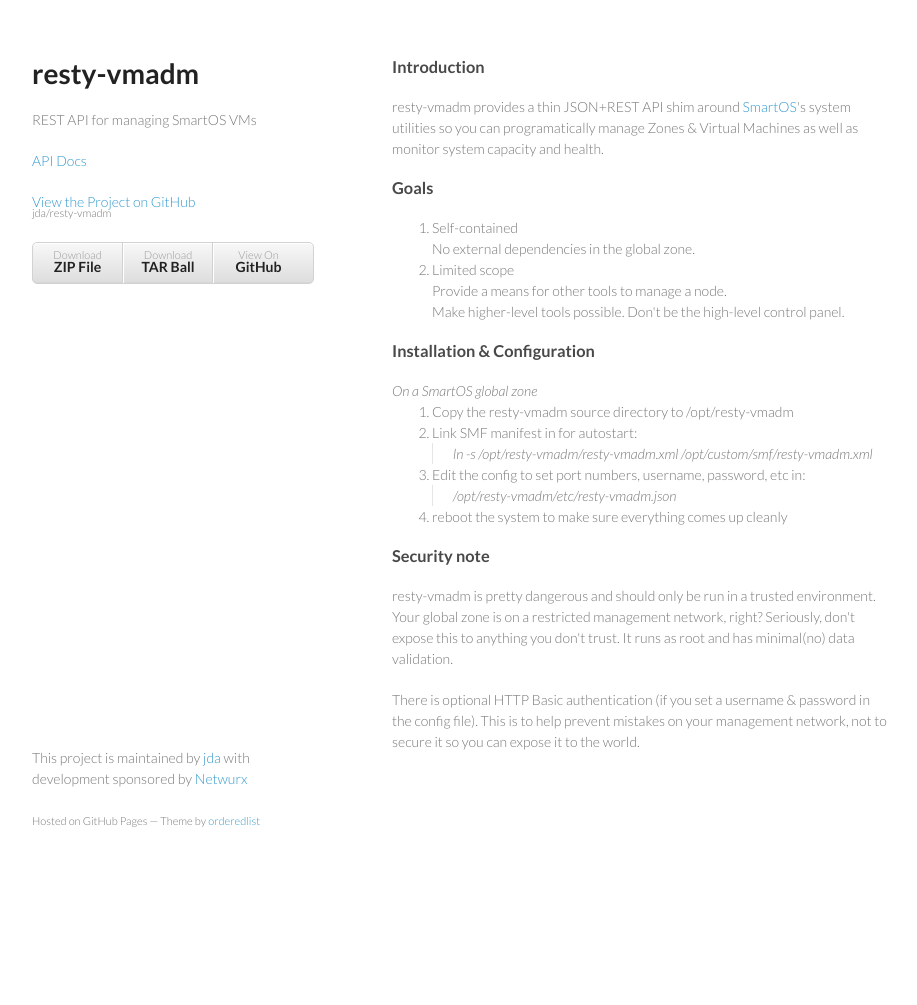
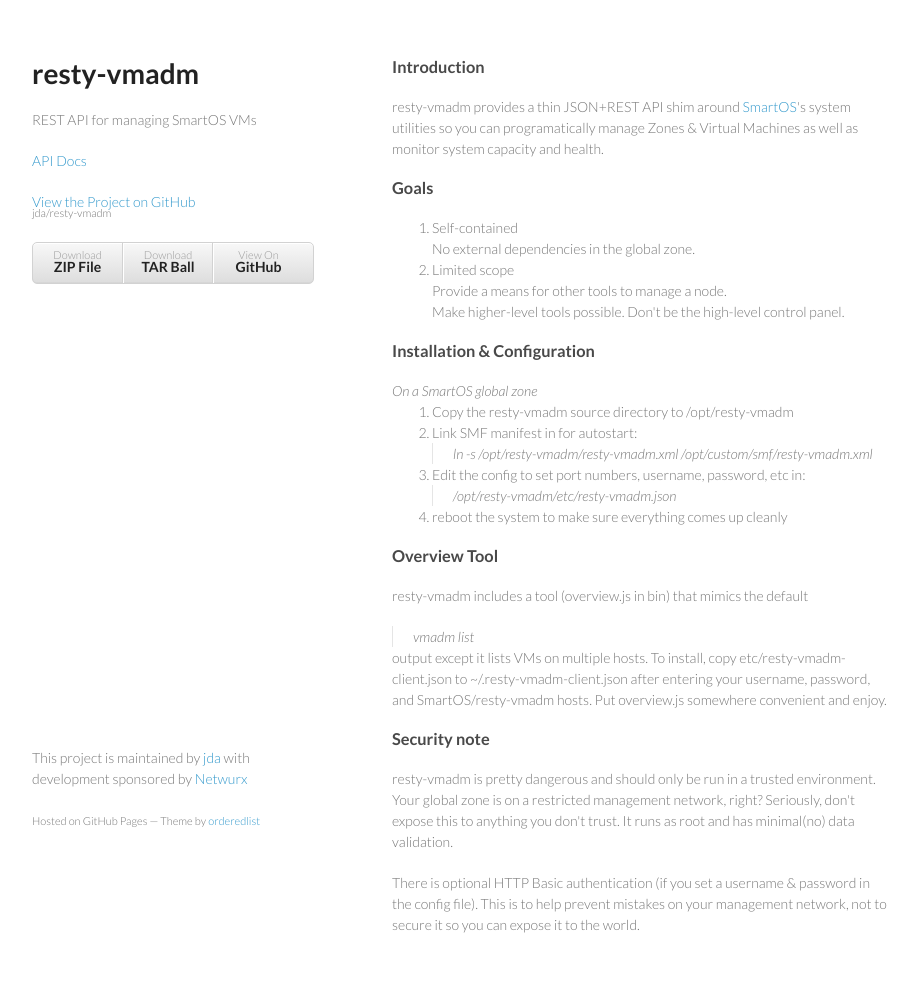
Before and after one commit to jda/resty-vmadm, a Jekyll site: the page index.html, which Jekyll copies as it is, in a window 1280 px wide. Shown: the whole page, without its empty margins (178-1095 px from the left). Built offline with Jekyll 4.4.1, drawn with Linux system fonts in a browser that asks for light colours; before the commit the page ends 900 px from its top, so only the background shows below that.

Commit message:
mention overview.js

```diff
--- a/index.html
+++ b/index.html
@@ -60,6 +60,11 @@
 <li>reboot the system to make sure everything comes up cleanly</li>
 </ol>
 
+<h3><a name="overview" class="anchor" href="#setup"><span class="octicon octicon-link"></span></a>Overview Tool</h3>
+<p>
+resty-vmadm includes a tool (overview.js in bin) that mimics the default <blockquote>vmadm list</blockquote> output except it lists VMs on multiple hosts. To install, copy etc/resty-vmadm-client.json to ~/.resty-vmadm-client.json after entering your username, password, and SmartOS/resty-vmadm hosts. Put overview.js somewhere convenient and enjoy.
+</p>
+
 <h3><a name="security" class="anchor" href="#security"><span class="octicon octicon-link"></span></a>Security note</h3>
 <p>resty-vmadm is pretty dangerous and should only be run in a trusted environment.
 Your global zone is on a restricted management network, right? Seriously, don't expose this to anything
```
